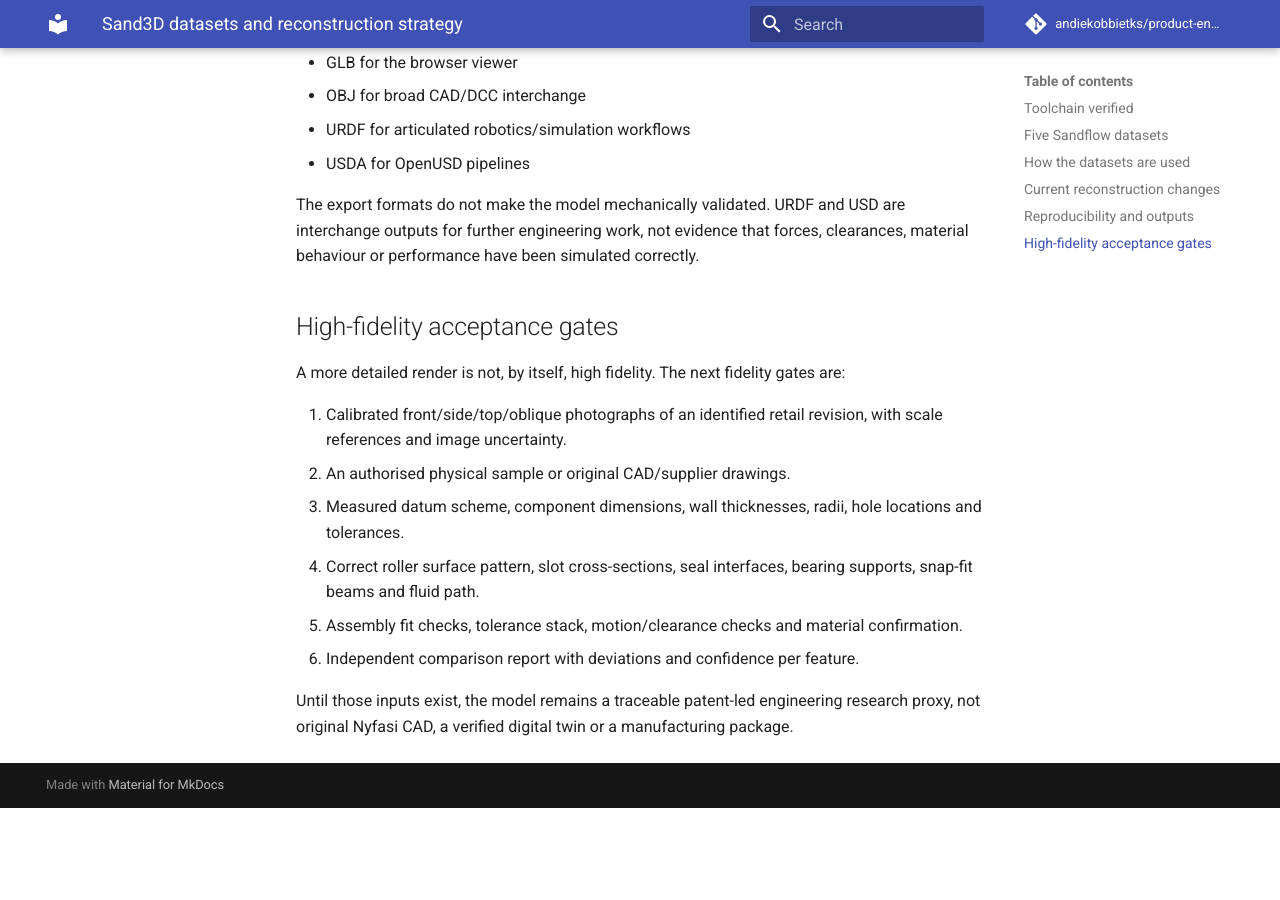
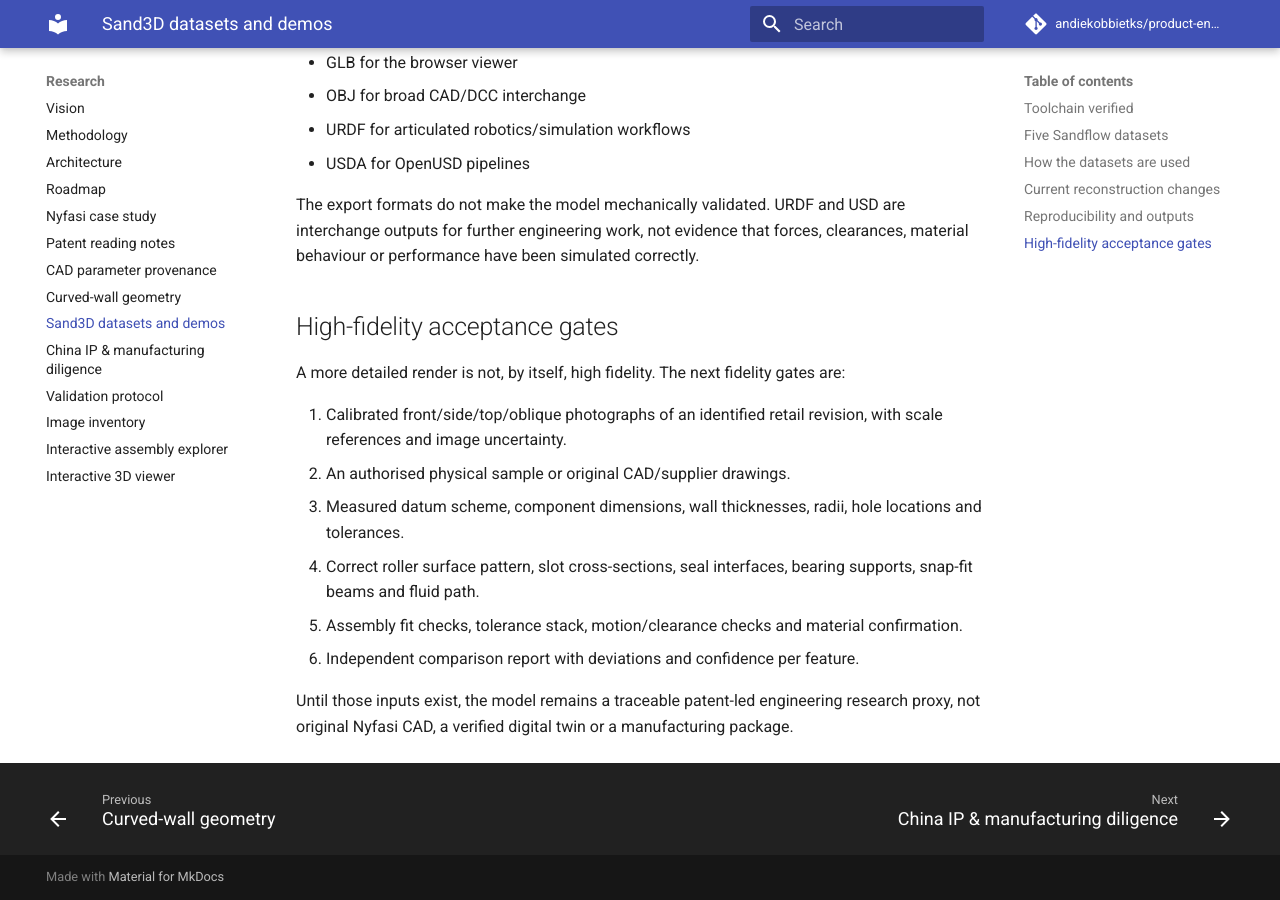
Before and after one commit to andiekobbietks/product-engineering-lab, an MkDocs documentation site: the page built from docs/experiments/sand3d-dataset-strategy.md, in a window 1280 px wide and 900 px high, scrolled down 2683 px. Built offline with MkDocs 1.6.1 and Material for MkDocs 9.7.7, drawn with Linux system fonts in a browser that asks for light colours; comment, search, counter and statistics services are not loaded; before the commit the page ends 3491 px from its top, so only the background shows below that.

Commit message:
Add Sand3D dataset strategy to documentation navigation

```diff
--- a/mkdocs.yml
+++ b/mkdocs.yml
@@ -26,6 +26,7 @@ nav:
       - Patent reading notes: experiments/patent-reading-notes.md
       - CAD parameter provenance: experiments/cad-parameter-provenance.md
       - Curved-wall geometry: experiments/curved-wall-geometry.md
+      - Sand3D datasets and demos: experiments/sand3d-dataset-strategy.md
       - China IP & manufacturing diligence: experiments/nyfasi-china-due-diligence.md
       - Validation protocol: experiments/nyfasi-validation.md
       - Image inventory: experiments/image-inventory.md
```
